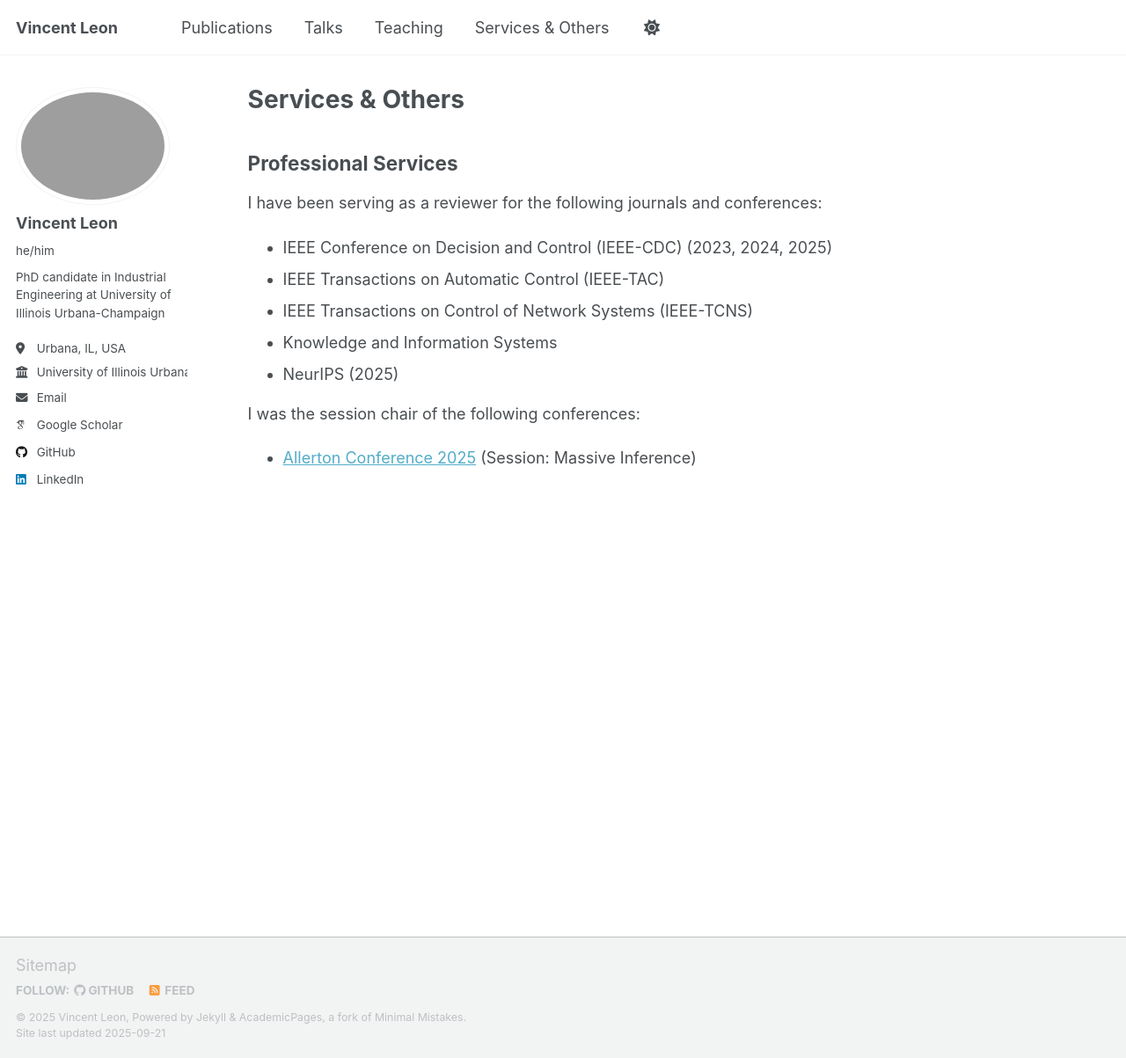
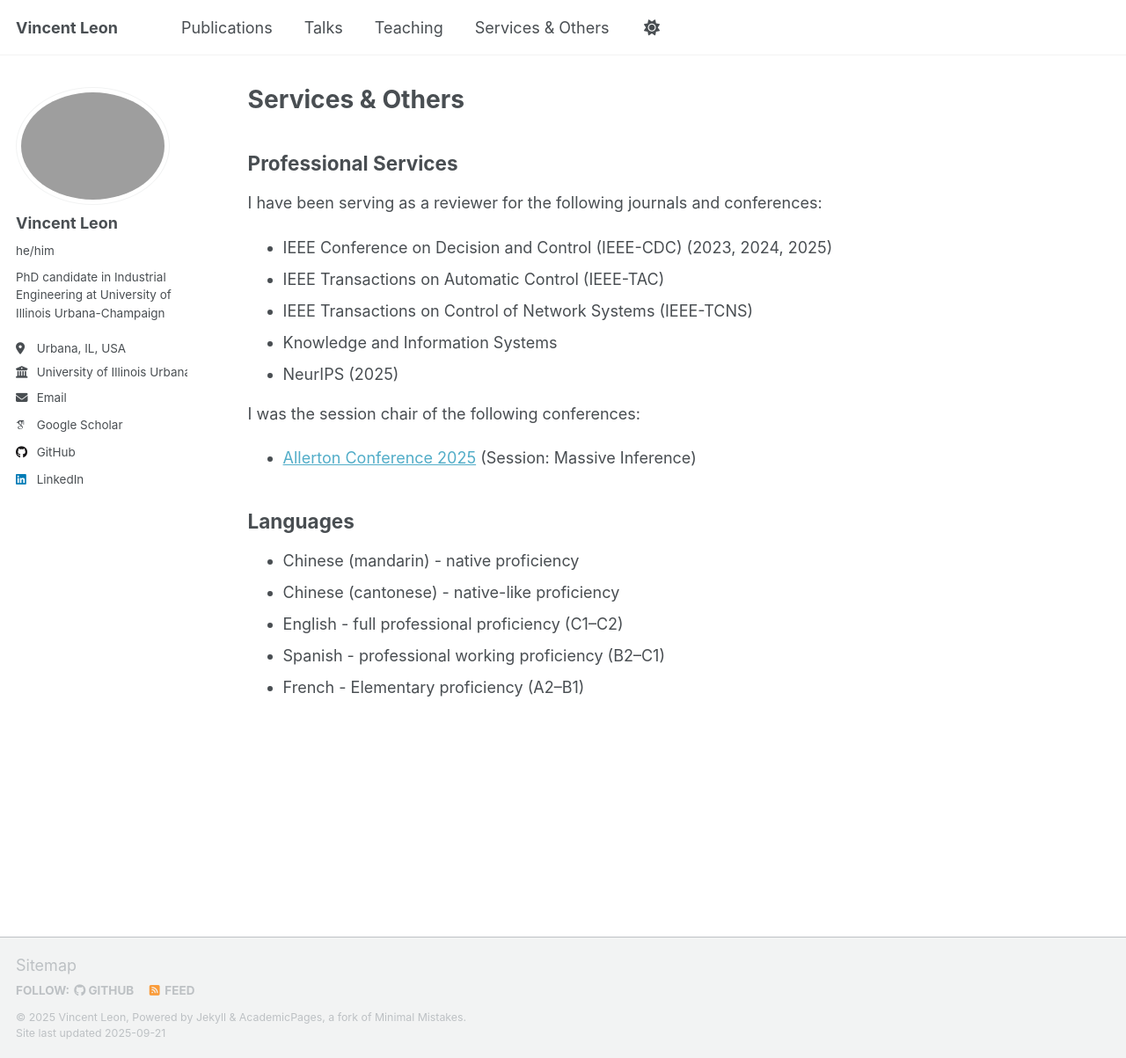
Before and after one commit to vin-leon/vin-leon.github.io, a Jekyll site: the page built from _pages/services.md, in a window 1280 px wide and 1203 px high. Shown: the whole window at 88% size. Built offline with Jekyll 4.4.1, drawn with Linux system fonts in a browser that asks for light colours; some web fonts are replaced; a script that is not in the unit is left out.

Commit message:
Update services.md

```diff
--- a/_pages/services.md
+++ b/_pages/services.md
@@ -14,3 +14,10 @@ I have been serving as a reviewer for the following journals and conferences:
 
 I was the session chair of the following conferences:
 * [Allerton Conference 2025](https://allerton.csl.illinois.edu/) (Session: Massive Inference)
+
+## Languages
+* Chinese (mandarin) - native proficiency
+* Chinese (cantonese) - native-like proficiency
+* English - full professional proficiency (C1–C2)
+* Spanish - professional working proficiency (B2–C1)
+* French - Elementary proficiency (A2–B1)
```
